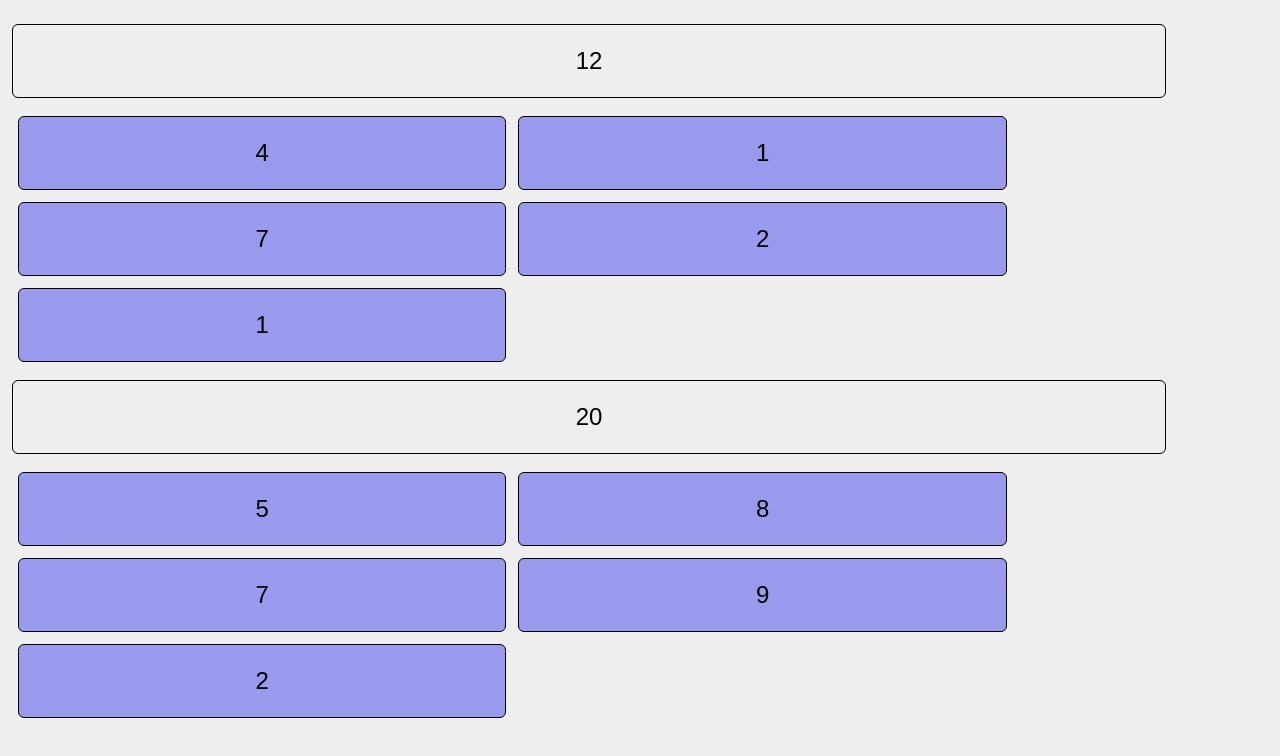
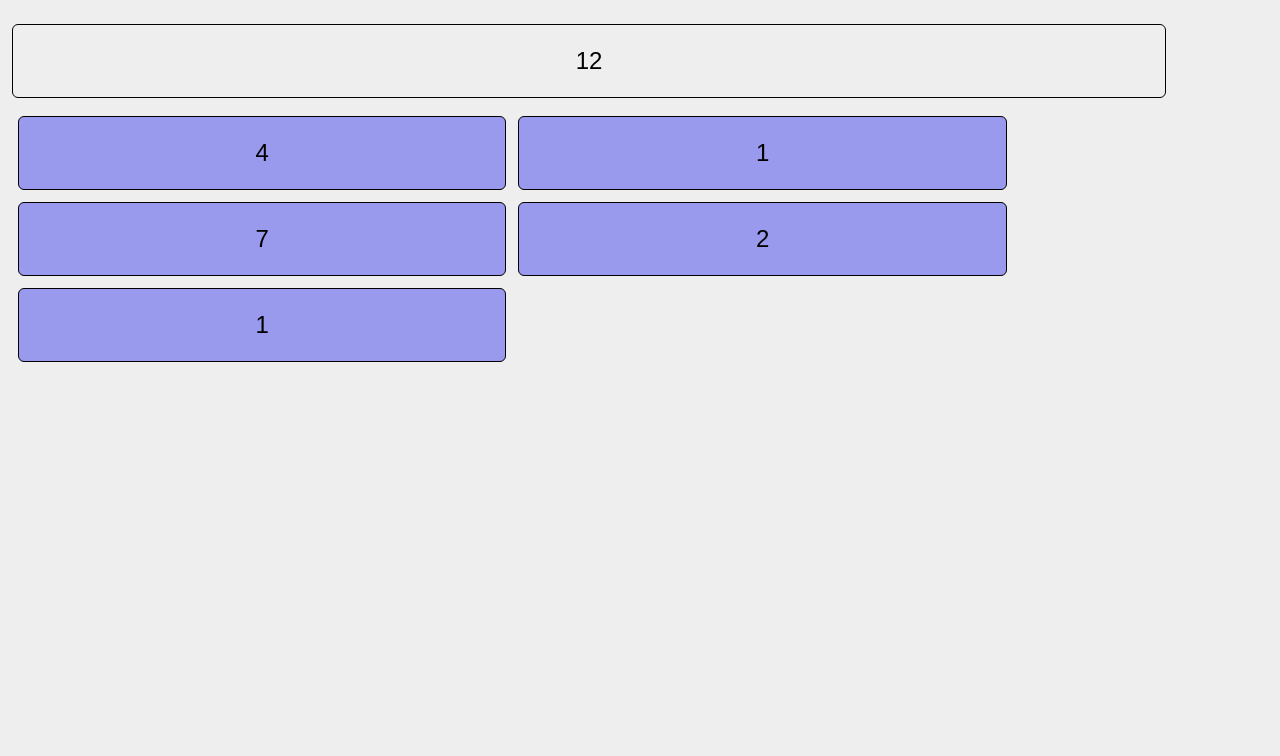
Before and after one commit to IdahoEv/number-game, a React app: page / in a window 1280 px wide. Shown: the top 756 px of the page. Built offline with nearby package versions, Linux system fonts and the light colour scheme.

Commit message:
compute gome status

```diff
--- a/src/components/App.js
+++ b/src/components/App.js
@@ -2,6 +2,7 @@ import React from 'react';
 import Game from './Game';
 import storeFactory from  '../store';
 import PropTypes from 'prop-types';
+import { Provider } from 'react-redux';
 
 class App extends React.Component {
   constructor() {
@@ -20,9 +21,9 @@ class App extends React.Component {
   render() {
     return (
       <div>
-        <Game numberCount={ 5 }
-          store={ storeFactory() }
-        />
+        <Provider store={storeFactory()}>
+          <Game numberCount={ 5 } />
+        </Provider>
         {/* <hr />
         <Game numberCount={ 7 }/> */}
       </div>
--- a/src/components/Game.js
+++ b/src/components/Game.js
@@ -1,5 +1,7 @@
 import React from 'react';
 import PropTypes from 'prop-types';
+import { connect } from 'react-redux';
+
 import RandomNumbersPanel from './RandomNumbersPanel';
 
 import { randomNumberGenerator } from '../store/util';
@@ -10,7 +12,8 @@ import { randomNumberGenerator } from '../store/util';
 class Game extends React.Component {
   static propTypes = {
     numberCount: PropTypes.number.isRequired,
-    store: PropTypes.object.isRequired
+    selectedNumbers: PropTypes.arrayOf(PropTypes.number).isRequired
+    // store: PropTypes.object.isRequired
   };
 
   constructor(props) {
@@ -23,17 +26,41 @@ class Game extends React.Component {
       .slice(0, props.numberCount - 2 )
       .reduce((acc, curr) =>  acc + curr);
   }
+  computeGameStatus  = () => {
+    const sum = this.props.selectedNumbers.reduce((acc, curr)=> acc + this.randomNumbers[curr], 0);
+    console.log(sum, this.target);
+    if (sum < this.target) {
+      return 'playing';
+    }
+    if (sum === this.target) {
+      return 'won';
+    }
+    if (sum > this.target) {
+      return 'lost';
+    }
+  }
   render() {
+    const gameStatus = this.computeGameStatus( );
+    console.log('Game Status:', gameStatus);
     return (
       <div id="game">
         <div className='target'>{ this.target }</div>
         <RandomNumbersPanel randomNumbers={ this.randomNumbers }
-          store={ this.props.store }
         />
       </div>
     );
   }
 }
 
+const mapStateToProps = (state) => {
+  return {
+    selectedNumbers: state.selectedNumbers
+  };
+};
 
-export default Game;
+export default connect(mapStateToProps)(Game);
+
+
+// export default connect((state) => ({
+//   selectedNumbers: state.selectedNumbers
+// }))(Game);
--- a/src/components/RandomNumbersPanel.js
+++ b/src/components/RandomNumbersPanel.js
@@ -27,7 +27,7 @@ RandomNumbersPanel.propTypes = {
   randomNumbers: PropTypes.arrayOf(PropTypes.number).isRequired,
   selectNumber: PropTypes.func.isRequired,
   selectedNumbers: PropTypes.arrayOf(PropTypes.number).isRequired,
-  store: PropTypes.object.isRequired
+  // store: PropTypes.object.isRequired
 };
 
 const mapStateToProps = (state) => {
--- a/src/index.js
+++ b/src/index.js
@@ -9,7 +9,6 @@ import App from './components/App';
 ReactDOM.render(
   <div>
     <App />
-    <App />
   </div>
   ,
   document.getElementById('root')
--- a/src/store/index.js
+++ b/src/store/index.js
@@ -23,12 +23,9 @@ const reducer = (state, action) => {
 };
 
 const storeFactory = () => {
-  return Redux.createStore(reducer, initialState);
+  return Redux.createStore(reducer, initialState,
+    window.__REDUX_DEVTOOLS_EXTENSION__ && window.__REDUX_DEVTOOLS_EXTENSION__()
+  );
 };
-// store.dispatch( { type: 'SELECT_NUMBER', payload: { index: 3 }});
-// console.log('getState', store.getState());
-// store.dispatch( { type: 'SELECT_NUMBER', payload: { index: 2 }});
-// console.log('getState', store.getState());
-// store.dispatch( { type: 'SELECT_NUMBER', payload: { index: 1 }});
-// console.log('getState', store.getState());
+
 export default storeFactory;
```
